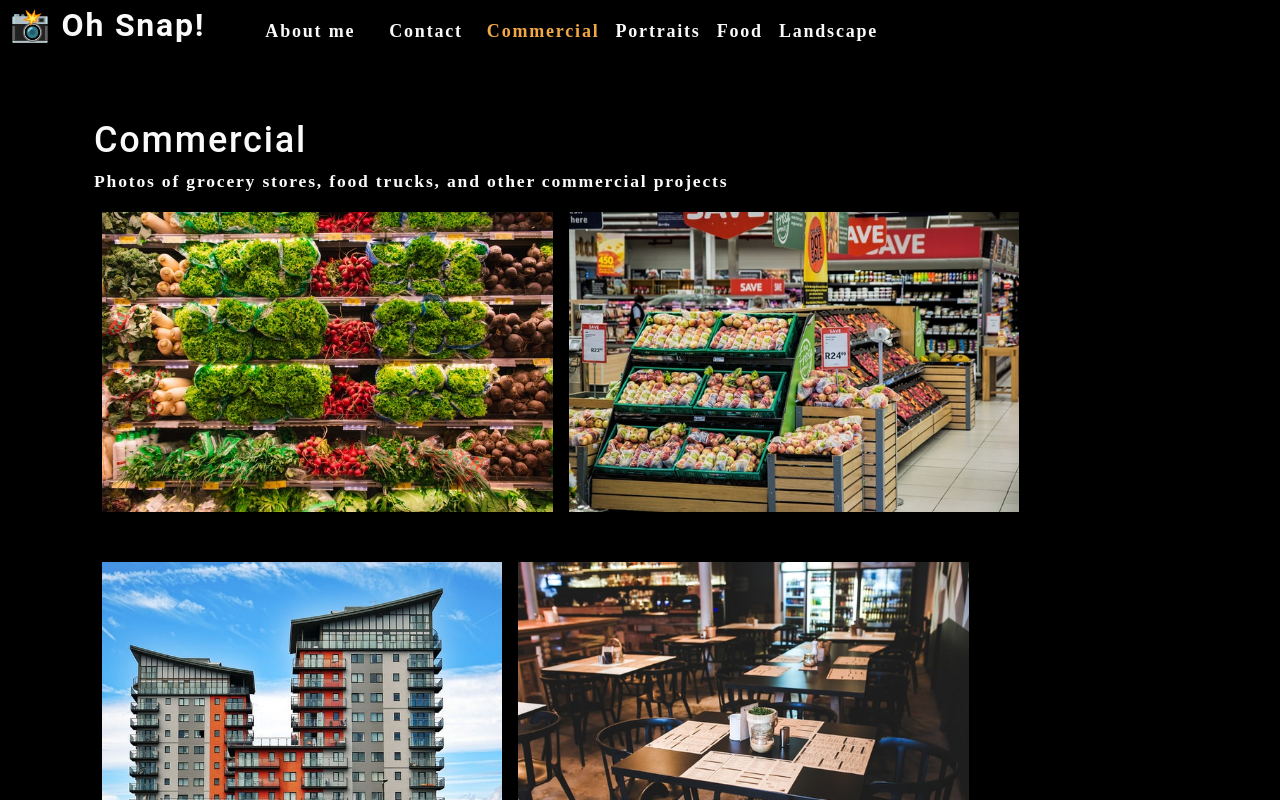
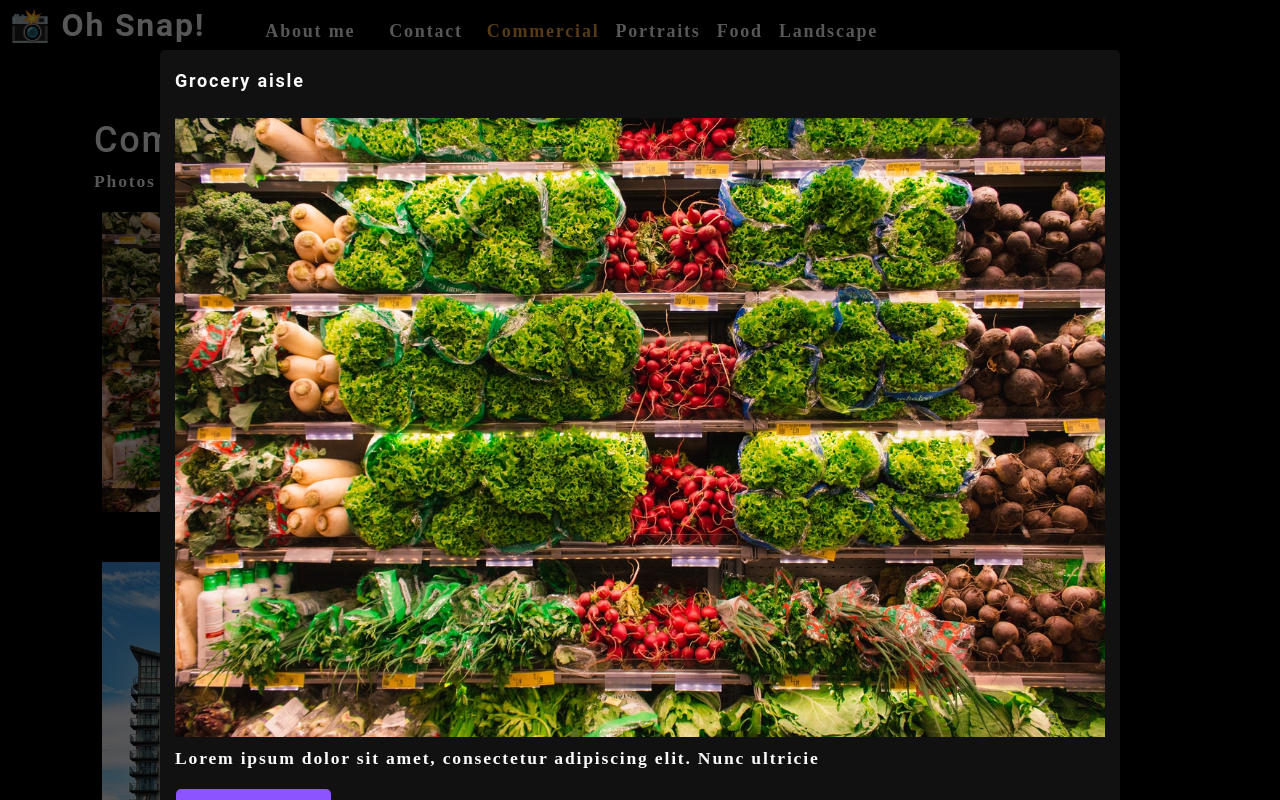
Before and after one commit to Drkeck/photo-port, a React (Create React App) app: page / in a window 1280 px wide. Both pictures are taken after a click on the picture 327 px from the left and 361 px from the top of the page. Shown: the top 800 px of the page. Built offline with nearby package versions, Linux system fonts and the light colour scheme.

Commit message:
added a modal will be adding testing for function and cleanup

```diff
--- /dev/null
+++ b/src/components/modal/index.js
@@ -0,0 +1,22 @@
+import React from 'react'
+
+function Modal({ onClose, currentPhoto }) {
+    const { name, category, description, index } = currentPhoto
+
+    return(
+        <>
+        <div className="modalBackdrop">
+            <div className="modalContainer">
+                <h3 className="modalTitle">{name}</h3>
+                <img src={require(`../../assets/large/${category}/${index}.jpg`)} alt="Current catagory" />
+                <p>{description}</p>
+                <button type="button" onClick={onClose}>
+                    close this modal
+                </button>
+            </div>
+        </div>
+        </>//jsx
+    );
+}
+
+export default Modal;
--- a/src/components/photolist/index.js
+++ b/src/components/photolist/index.js
@@ -1,5 +1,5 @@
 import React, { useState } from 'react';
-// import Modal from '../Modal';
+import Modal from '../modal';
 
 const PhotoList = ({ category }) => {
 
@@ -100,16 +100,24 @@
       description: 'Lorem ipsum dolor sit amet, consectetur adipiscing elit. Nunc ultricie',
     },
   ]);
+  const [isModalOpen, setIsModalOpen] = useState(false)
+  const currentPhotos = photos.filter((photo) => photo.category === category);
+  const [currentPhoto, setCurrentPhoto] = useState()
+  const toggleModal = (image, i) => {
+    setCurrentPhoto({...image, index: i})
+    setIsModalOpen(!isModalOpen)
+  }
 
-  const currentPhotos = photos.filter((photo) => photo.category === category);
   return (
     <div>
+      { isModalOpen && <Modal currentPhoto={currentPhoto} onClose={toggleModal} />}
       <div className="flex-row">
         {currentPhotos.map((image, i) => (
           <img
             src={require(`../../assets/small/${category}/${i}.jpg`)}
             alt={image.name}
             className="img-thumbnail mx-1"
+            onClick={()=> toggleModal(image, i)}
             key={image.name}
           />
         ))}
```
